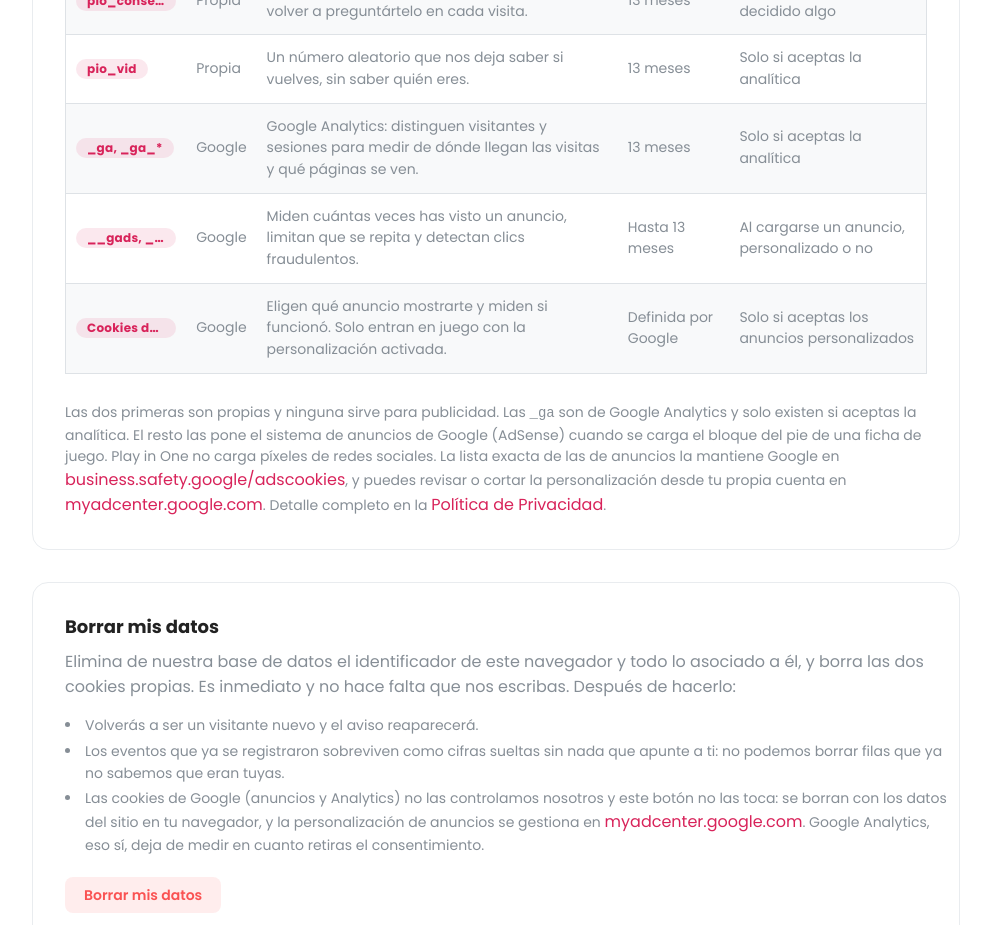
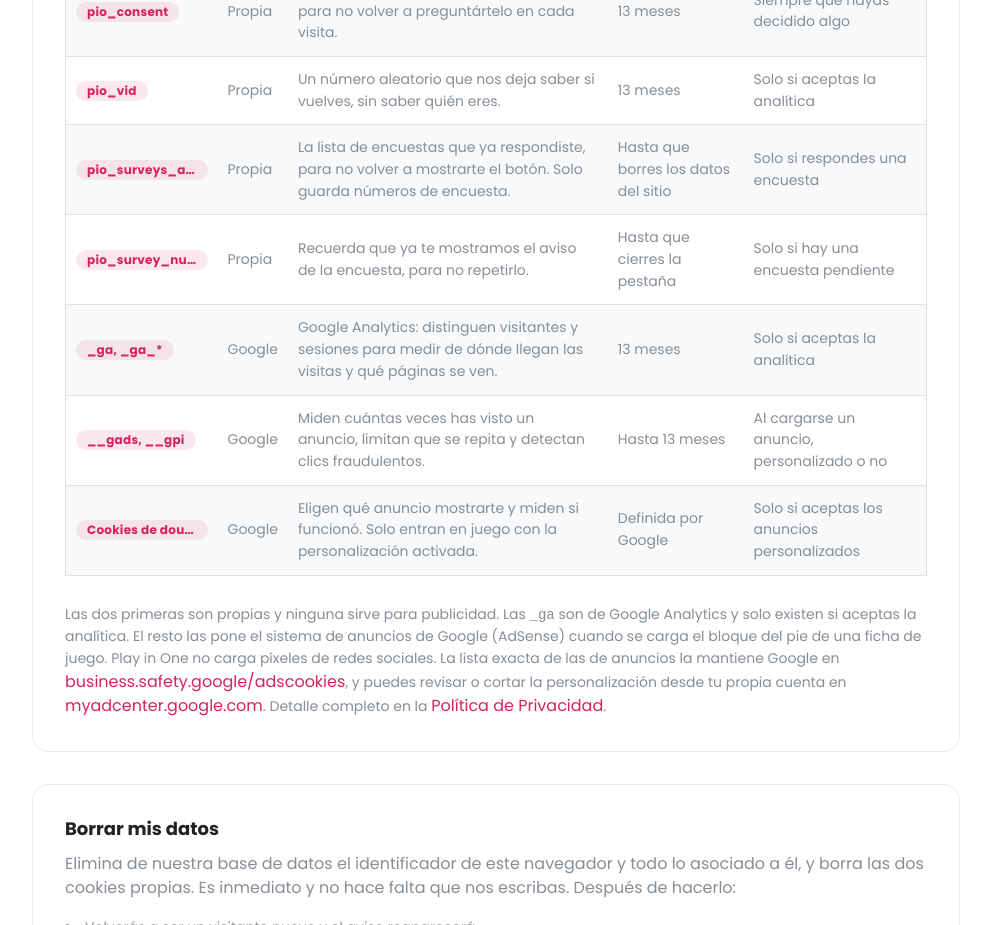
Before and after one commit to Play-in-One/client, a Next.js app: page /cookies in a window 1280 px wide. Shown: the part 840-1765 px from the top of the page, without its empty margins (144-1135 px from the left). Built offline with nearby package versions, Linux system fonts and the light colour scheme; no server answers.

Commit message:
docs: declarar el almacenamiento local de las encuestas en /cookies y /privacy

```diff
--- a/src/app/cookies/CookiePreferences.tsx
+++ b/src/app/cookies/CookiePreferences.tsx
@@ -35,6 +35,20 @@ const COOKIES = [
         purpose: 'Un número aleatorio que nos deja saber si vuelves, sin saber quién eres.',
         duration: '13 meses',
         needed: 'Solo si aceptas la analítica',
+    },
+    {
+        name: 'pio_surveys_answered (almacenamiento local)',
+        origin: 'Propia',
+        purpose: 'La lista de encuestas que ya respondiste, para no volver a mostrarte el botón. Solo guarda números de encuesta.',
+        duration: 'Hasta que borres los datos del sitio',
+        needed: 'Solo si respondes una encuesta',
+    },
+    {
+        name: 'pio_survey_nudged (almacenamiento de sesión)',
+        origin: 'Propia',
+        purpose: 'Recuerda que ya te mostramos el aviso de la encuesta, para no repetirlo.',
+        duration: 'Hasta que cierres la pestaña',
+        needed: 'Solo si hay una encuesta pendiente',
     },
     {
         name: '_ga, _ga_*',
--- a/src/lib/consent.ts
+++ b/src/lib/consent.ts
@@ -4,7 +4,8 @@
  *
  *   - `analytics: false` — el servidor cuenta la visita con un hash derivado
  *     de IP y navegador que rota cada 24 h. No escribe nada en el dispositivo
- *     y no permite seguir a nadie de un día para otro.
+ *     (salvo, si respondes una encuesta, la lista de encuestas respondidas en
+ *     localStorage; ver /cookies) y no permite seguir a nadie de un día para otro.
  *   - `analytics: true`  — se emite la cookie `pio_vid`, un identificador
  *     aleatorio que permite saber si alguien vuelve.
  *
```
Also changed, not shown: src/app/privacy/PrivacyContent.tsx (+7 -0 lines).
